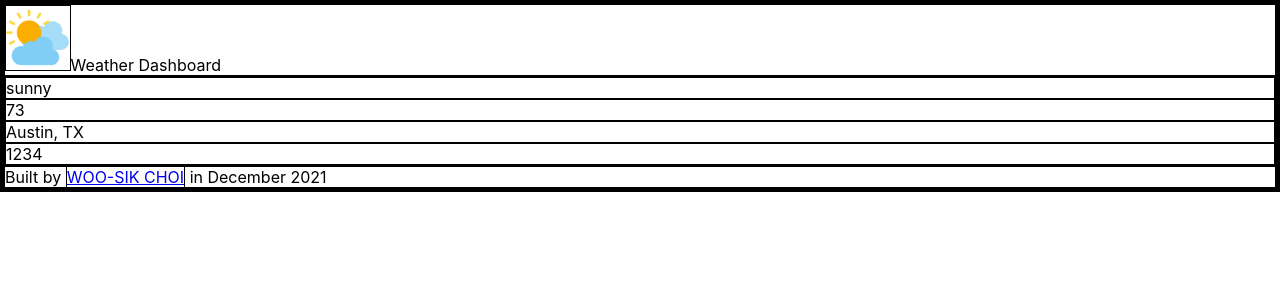
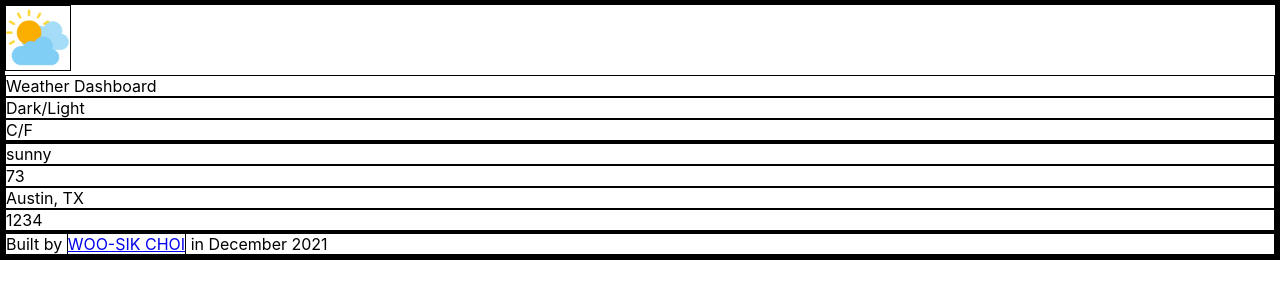
Before and after one commit to dvlprwchoi/weather-dashboard, a React (Create React App) app: page / in a window 1280 px wide. Shown: the top 300 px of the page. Built offline with nearby package versions, Linux system fonts and the light colour scheme.

Commit message:
Wrap with individual div

```diff
--- a/src/components/Footer/Footer.js
+++ b/src/components/Footer/Footer.js
@@ -1,6 +1,7 @@
 function Footer() {
   return (
     <div className="Footer">
+      <div className="footer-content">
         Built by{' '}
         <a
           className="portfolio-link"
@@ -12,6 +13,7 @@ function Footer() {
         </a>{' '}
         in December 2021
       </div>
+    </div>
   );
 }
 
--- a/src/components/Header/Header.js
+++ b/src/components/Header/Header.js
@@ -7,7 +7,9 @@ function Header() {
         width="5%"
         alt="app-logo"
       />
-      Weather Dashboard
+      <div className="app-title">Weather Dashboard</div>
+      <div className="theme-toggle">Dark/Light</div>
+      <div className="unit-toggle">C/F</div>
     </div>
   );
 }
```
Lines whose indentation alone changed are shown as unchanged.
